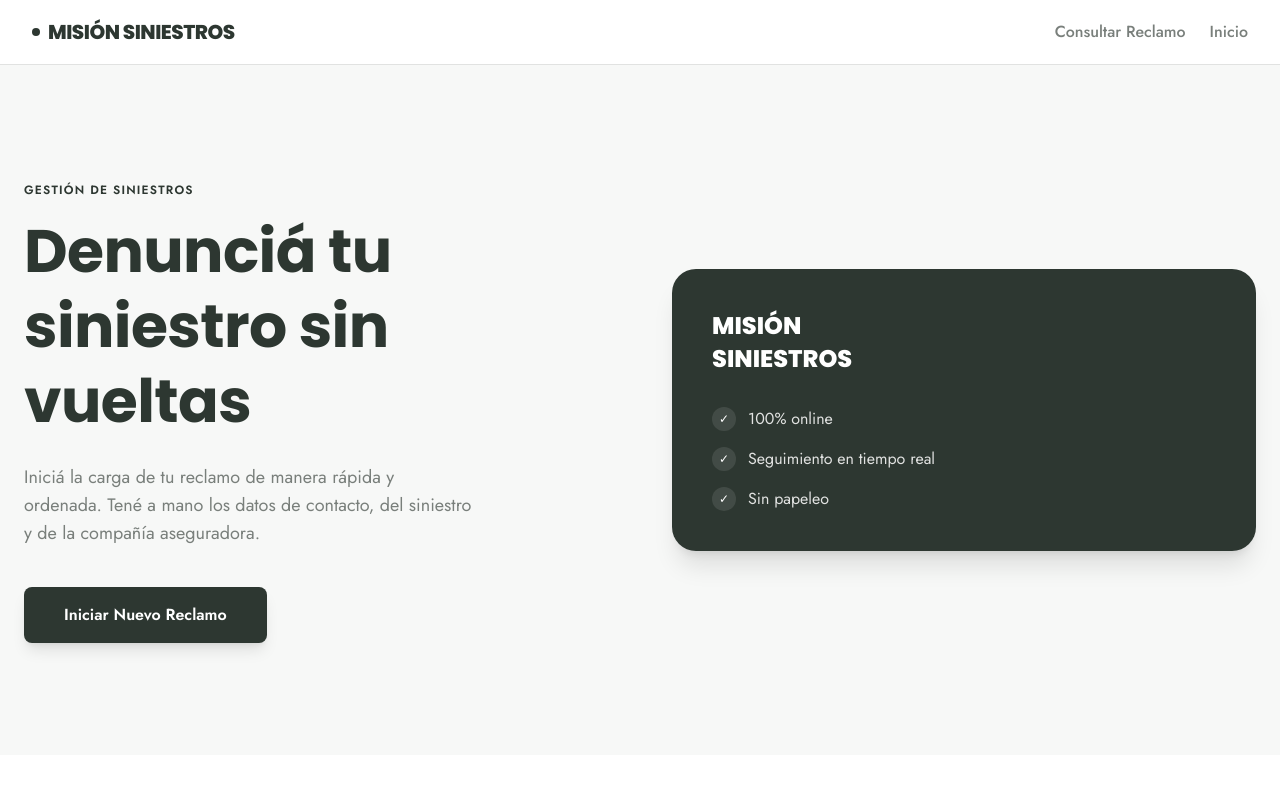
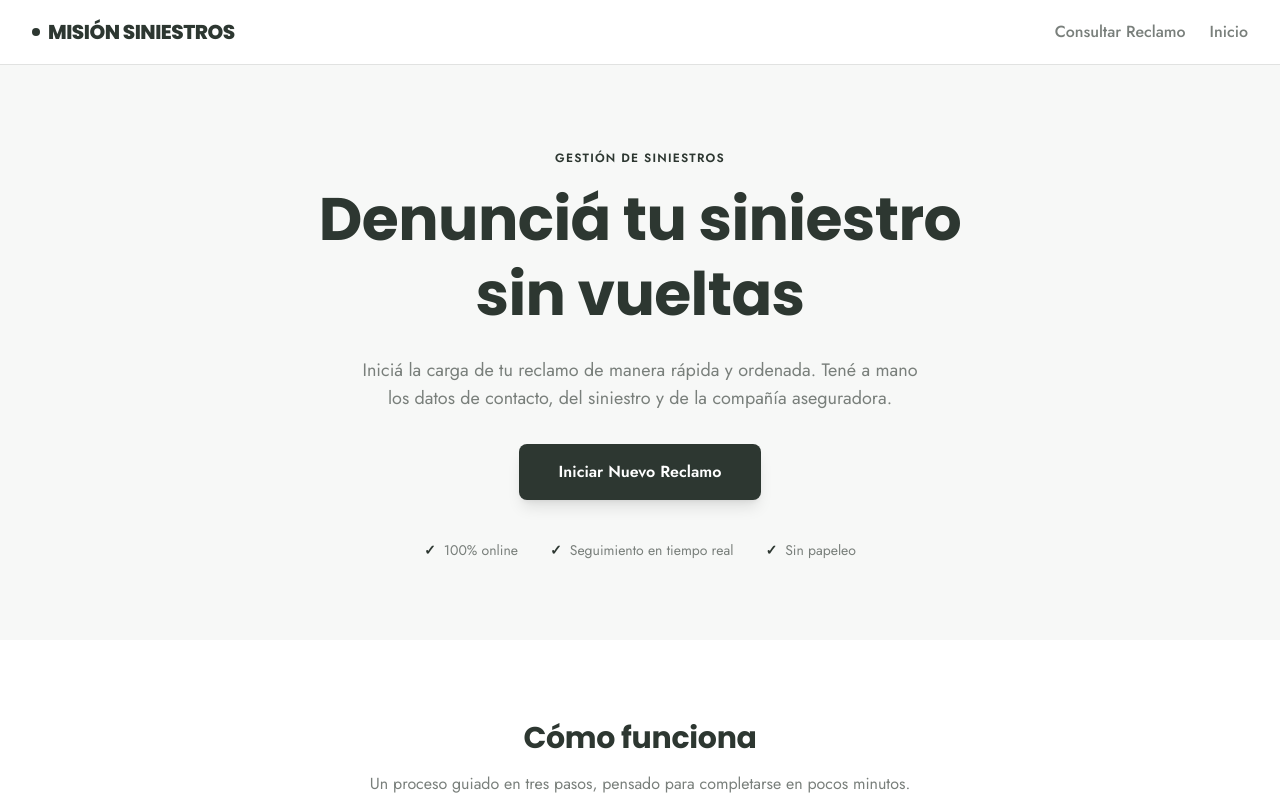
Before and after one commit to Lucasanse/Katy-Proyect, a React (Vite) app: page / in a window 1280 px wide. Shown: the top 800 px of the page. Built offline with nearby package versions, Linux system fonts and the light colour scheme.

Commit message:
diseño listo

```diff
--- /dev/null
+++ b/src/Components/common/EnviandoOverlay.jsx
@@ -0,0 +1,18 @@
+import Spinner from './Spinner.jsx';
+
+export default function EnviandoOverlay({ open, title = 'Enviando tu reclamo…', message }) {
+  if (!open) return null;
+
+  return (
+    <div className="fixed inset-0 z-[100] bg-slate-900/80 backdrop-blur-sm flex items-center justify-center p-6">
+      <div className="bg-white rounded-2xl shadow-2xl max-w-sm w-full p-8 text-center">
+        <Spinner size={40} className="mx-auto mb-6 text-blue-600" />
+        <h2 className="text-xl text-slate-900 mb-2">{title}</h2>
+        <p className="text-sm text-slate-600 leading-relaxed">
+          {message ||
+            'Estamos subiendo tu información al servidor. Este proceso puede demorar un poco la primera vez, por favor no cierres ni recargues esta ventana.'}
+        </p>
+      </div>
+    </div>
+  );
+}
--- a/src/Components/home/Home.jsx
+++ b/src/Components/home/Home.jsx
@@ -20,57 +20,36 @@ export default function Home({ onStart }) {
   return (
     <div className="flex flex-col">
       {/* Hero */}
-      <section className="relative overflow-hidden bg-slate-50">
-        <div className="max-w-7xl mx-auto px-6 py-20 md:py-28 grid md:grid-cols-2 gap-16 items-center">
-          <div className="text-center md:text-left">
+      <section className="bg-slate-50">
+        <div className="max-w-3xl mx-auto px-6 py-14 md:py-20 text-center">
           <span className="inline-block text-xs font-semibold tracking-widest uppercase text-blue-600 mb-4">
             Gestión de siniestros
           </span>
           <h1 className="text-4xl md:text-5xl lg:text-6xl text-slate-900 mb-6 leading-tight">
             Denunciá tu siniestro sin vueltas
           </h1>
-            <p className="text-lg text-slate-600 mb-10 max-w-md mx-auto md:mx-0">
+          <p className="text-lg text-slate-600 mb-8 max-w-xl mx-auto">
             Iniciá la carga de tu reclamo de manera rápida y ordenada. Tené a mano los datos de
             contacto, del siniestro y de la compañía aseguradora.
           </p>
-            <div className="flex flex-col sm:flex-row gap-4 justify-center md:justify-start">
           <button
             onClick={onStart}
-                className="bg-blue-600 hover:bg-blue-700 text-white font-semibold py-4 px-10 rounded-lg shadow-lg transition-transform hover:scale-[1.03]"
+            className="bg-blue-600 hover:bg-blue-700 text-white font-semibold py-4 px-10 rounded-lg shadow-lg transition-transform hover:scale-[1.03] mb-10"
           >
             Iniciar Nuevo Reclamo
           </button>
-            </div>
-          </div>
 
-          {/* Motivo gráfico: solo tipografía y color, sin logo ni imágenes */}
-          <div className="hidden md:block rounded-3xl bg-slate-900 shadow-xl p-10">
-            <p className="font-display font-extrabold text-white text-2xl leading-snug mb-8">
-              MISIÓN
-              <br />
-              SINIESTROS
-            </p>
-            <ul className="space-y-4">
-              <li className="flex items-center gap-3">
-                <span className="flex h-6 w-6 shrink-0 items-center justify-center rounded-full bg-white/10 text-white text-xs">
-                  ✓
-                </span>
-                <span className="text-slate-200">100% online</span>
+          <ul className="flex flex-wrap items-center justify-center gap-x-8 gap-y-3">
+            <li className="flex items-center gap-2 text-sm text-slate-600">
+              <span className="text-blue-600 font-bold">✓</span> 100% online
             </li>
-              <li className="flex items-center gap-3">
-                <span className="flex h-6 w-6 shrink-0 items-center justify-center rounded-full bg-white/10 text-white text-xs">
-                  ✓
-                </span>
-                <span className="text-slate-200">Seguimiento en tiempo real</span>
+            <li className="flex items-center gap-2 text-sm text-slate-600">
+              <span className="text-blue-600 font-bold">✓</span> Seguimiento en tiempo real
             </li>
-              <li className="flex items-center gap-3">
-                <span className="flex h-6 w-6 shrink-0 items-center justify-center rounded-full bg-white/10 text-white text-xs">
-                  ✓
-                </span>
-                <span className="text-slate-200">Sin papeleo</span>
+            <li className="flex items-center gap-2 text-sm text-slate-600">
+              <span className="text-blue-600 font-bold">✓</span> Sin papeleo
             </li>
           </ul>
-          </div>
         </div>
       </section>
 
--- a/src/Components/wizard/Wizard.jsx
+++ b/src/Components/wizard/Wizard.jsx
@@ -1,4 +1,4 @@
-import React, { useState } from 'react';
+import React, { useEffect, useState } from 'react';
 
 import Step1contact from '../step1contact/Step1contact';
 import Step2conductor from '../step2conductor/Step2conductor';
@@ -11,6 +11,7 @@ import Step8Adjuntos from '../step8Adjuntos/Step8Adjuntos';
 import siniestrosService from '../../services/siniestros.service.js';
 import evidenciaService from '../../services/evidencia.service.js';
 import verificacionService from '../../services/verificacion.service.js';
+import EnviandoOverlay from '../common/EnviandoOverlay.jsx';
 
 function buildSiniestroPayload(formData, skipVerification) {
   const payload = {
@@ -124,6 +125,17 @@ export default function Wizard({ skipVerification = false, onCancel }) {
   const [enviando, setEnviando] = useState(false);
   const [errorEnvio, setErrorEnvio] = useState('');
   const [enviandoCodigo, setEnviandoCodigo] = useState(false);
+
+  // El plan free del hosting puede tardar en "despertar": avisamos para que no cierren la pestaña mientras se envía
+  useEffect(() => {
+    if (!enviando) return;
+    const handleBeforeUnload = (e) => {
+      e.preventDefault();
+      e.returnValue = '';
+    };
+    window.addEventListener('beforeunload', handleBeforeUnload);
+    return () => window.removeEventListener('beforeunload', handleBeforeUnload);
+  }, [enviando]);
 
   const goTo = (key) => setStepKey(key);
 
@@ -278,6 +290,8 @@ export default function Wizard({ skipVerification = false, onCancel }) {
         </div>
 
       </div>
+
+      <EnviandoOverlay open={enviando} />
     </div>
   );
 }
```
Lines whose indentation alone changed are shown as unchanged.
